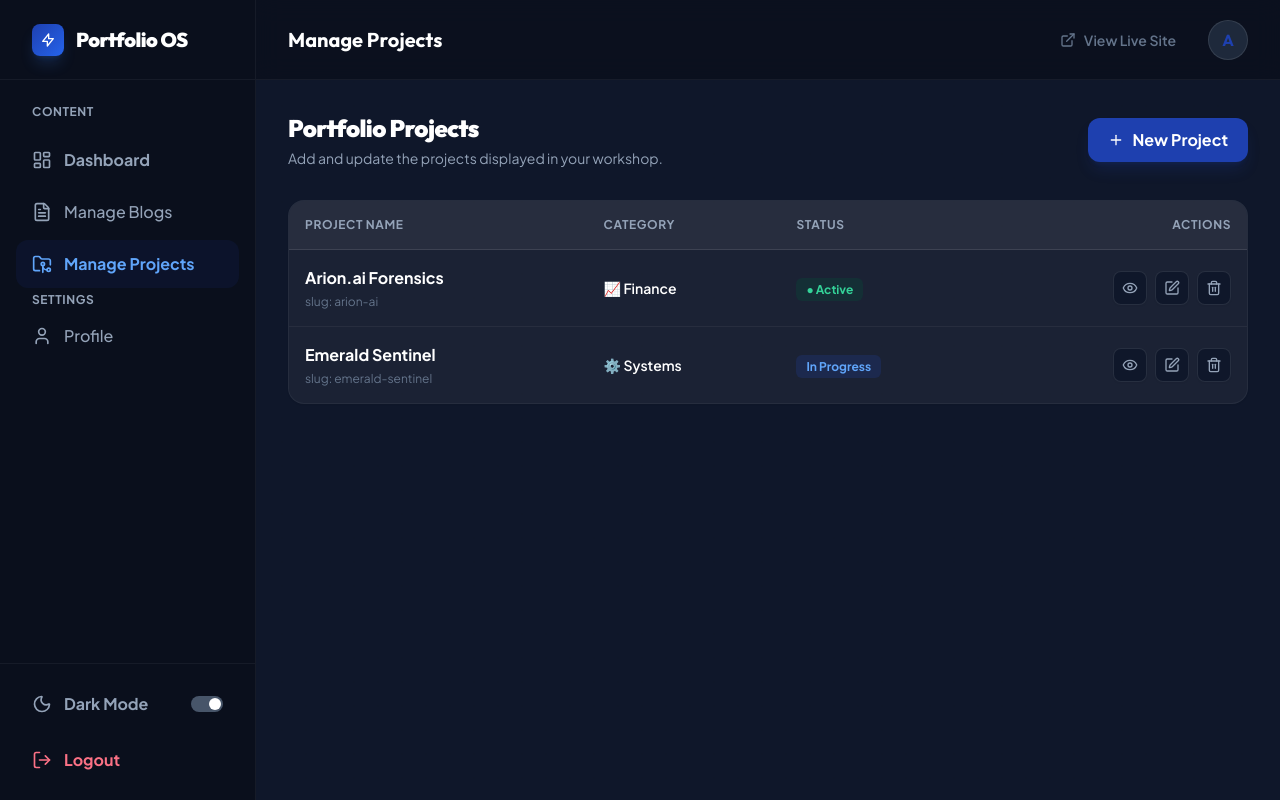
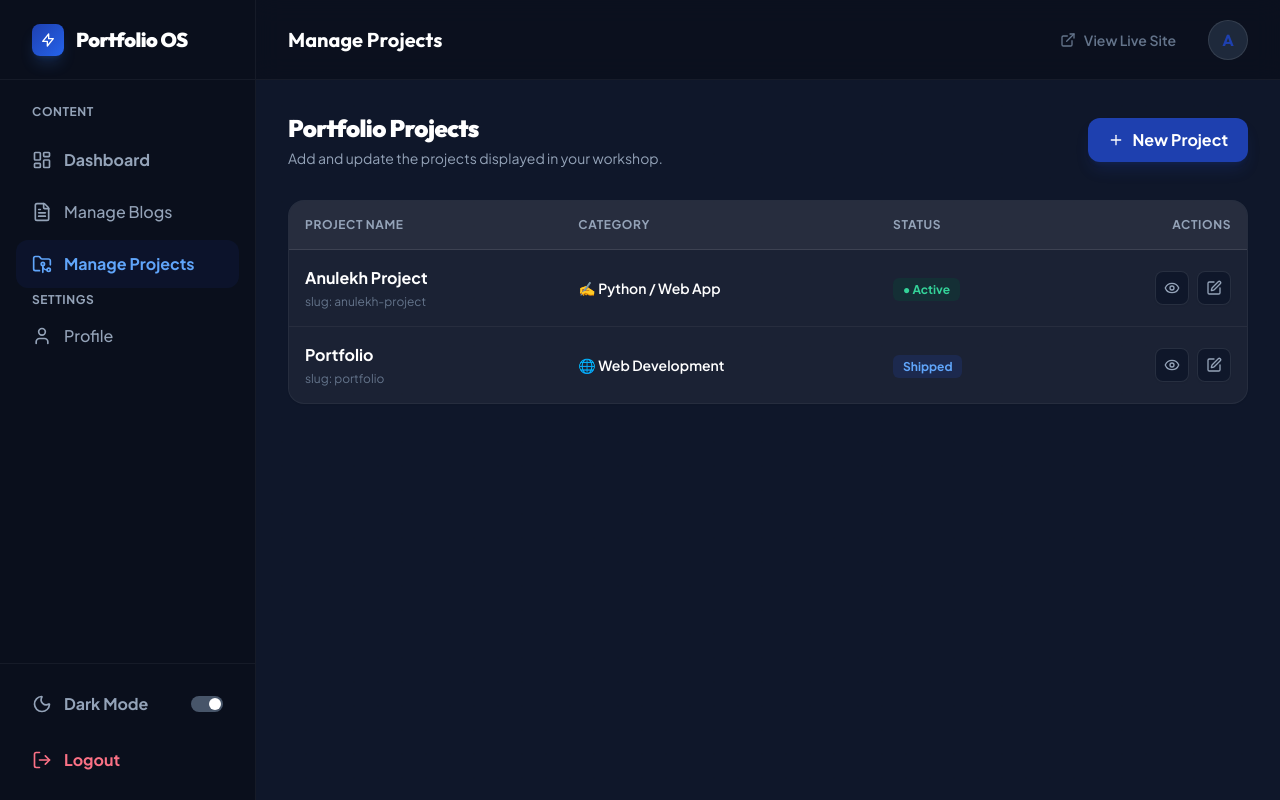
Before and after one commit to mrveer-101/Portfolio, a Django app: page /portal/projects/ in a window 1280 px wide. Run offline with Django 5.2, Linux system fonts and the light colour scheme; the visitor is signed in with stand-in values (Sample User, id 1); some libraries are stand-ins or nearby versions.

Commit message:
chore: synchronize all pages, project details, and admin views with intro.md, Portfolio, and Anulekh Project

```diff
--- a/templates/admin/manage_projects.html
+++ b/templates/admin/manage_projects.html
@@ -29,42 +29,34 @@
                 <!-- Row 1 -->
                 <tr class="hover:bg-slate-50 dark:hover:bg-white/5 transition-colors group">
                     <td class="p-4">
-                        <p class="font-bold text-slate-900 dark:text-white mb-1">Arion.ai Forensics</p>
-                        <p class="text-xs text-slate-500">slug: arion-ai</p>
+                        <p class="font-bold text-slate-900 dark:text-white mb-1">Anulekh Project</p>
+                        <p class="text-xs text-slate-500">slug: anulekh-project</p>
                     </td>
-                    <td class="p-4 text-sm font-semibold">📈 Finance</td>
+                    <td class="p-4 text-sm font-semibold">✍️ Python / Web App</td>
                     <td class="p-4">
                         <span class="px-2.5 py-1 bg-emerald-100 dark:bg-emerald-900/30 text-emerald-700 dark:text-emerald-400 text-xs font-bold rounded-md">● Active</span>
                     </td>
                     <td class="p-4 text-right">
                         <div class="flex items-center justify-end gap-2">
-                            <a href="{% url 'core:project_preview' 'arion-ai' %}" title="Preview" class="p-2 text-slate-400 hover:text-emerald-500 bg-white dark:bg-obsidian border border-slate-200 dark:border-white/10 rounded-lg shadow-sm transition-colors"><i data-lucide="eye" class="w-4 h-4"></i></a>
-                            <a href="{% url 'core:project_edit' 'arion-ai' %}" title="Edit" class="p-2 text-slate-400 hover:text-accent-blue bg-white dark:bg-obsidian border border-slate-200 dark:border-white/10 rounded-lg shadow-sm transition-colors"><i data-lucide="edit" class="w-4 h-4"></i></a>
-                            <form action="{% url 'core:project_delete' 'arion-ai' %}" method="POST" class="inline">
-                                {% csrf_token %}
-                                <button type="submit" title="Delete" class="p-2 text-slate-400 hover:text-rose-500 bg-white dark:bg-obsidian border border-slate-200 dark:border-white/10 rounded-lg shadow-sm transition-colors"><i data-lucide="trash-2" class="w-4 h-4"></i></button>
-                            </form>
+                            <a href="{% url 'core:projects' %}" title="Preview" class="p-2 text-slate-400 hover:text-emerald-500 bg-white dark:bg-obsidian border border-slate-200 dark:border-white/10 rounded-lg shadow-sm transition-colors"><i data-lucide="eye" class="w-4 h-4"></i></a>
+                            <a href="{% url 'core:projects' %}" title="Edit" class="p-2 text-slate-400 hover:text-accent-blue bg-white dark:bg-obsidian border border-slate-200 dark:border-white/10 rounded-lg shadow-sm transition-colors"><i data-lucide="edit" class="w-4 h-4"></i></a>
                         </div>
                     </td>
                 </tr>
                 <!-- Row 2 -->
                 <tr class="hover:bg-slate-50 dark:hover:bg-white/5 transition-colors group">
                     <td class="p-4">
-                        <p class="font-bold text-slate-900 dark:text-white mb-1">Emerald Sentinel</p>
-                        <p class="text-xs text-slate-500">slug: emerald-sentinel</p>
+                        <p class="font-bold text-slate-900 dark:text-white mb-1">Portfolio</p>
+                        <p class="text-xs text-slate-500">slug: portfolio</p>
                     </td>
-                    <td class="p-4 text-sm font-semibold">⚙️ Systems</td>
+                    <td class="p-4 text-sm font-semibold">🌐 Web Development</td>
                     <td class="p-4">
-                        <span class="px-2.5 py-1 bg-blue-100 dark:bg-blue-900/30 text-blue-700 dark:text-blue-400 text-xs font-bold rounded-md">In Progress</span>
+                        <span class="px-2.5 py-1 bg-blue-100 dark:bg-blue-900/30 text-blue-700 dark:text-blue-400 text-xs font-bold rounded-md">Shipped</span>
                     </td>
                     <td class="p-4 text-right">
                         <div class="flex items-center justify-end gap-2">
-                            <a href="{% url 'core:project_preview' 'emerald-sentinel' %}" title="Preview" class="p-2 text-slate-400 hover:text-emerald-500 bg-white dark:bg-obsidian border border-slate-200 dark:border-white/10 rounded-lg shadow-sm transition-colors"><i data-lucide="eye" class="w-4 h-4"></i></a>
-                            <a href="{% url 'core:project_edit' 'emerald-sentinel' %}" title="Edit" class="p-2 text-slate-400 hover:text-accent-blue bg-white dark:bg-obsidian border border-slate-200 dark:border-white/10 rounded-lg shadow-sm transition-colors"><i data-lucide="edit" class="w-4 h-4"></i></a>
-                            <form action="{% url 'core:project_delete' 'emerald-sentinel' %}" method="POST" class="inline">
-                                {% csrf_token %}
-                                <button type="submit" title="Delete" class="p-2 text-slate-400 hover:text-rose-500 bg-white dark:bg-obsidian border border-slate-200 dark:border-white/10 rounded-lg shadow-sm transition-colors"><i data-lucide="trash-2" class="w-4 h-4"></i></button>
-                            </form>
+                            <a href="{% url 'core:projects' %}" title="Preview" class="p-2 text-slate-400 hover:text-emerald-500 bg-white dark:bg-obsidian border border-slate-200 dark:border-white/10 rounded-lg shadow-sm transition-colors"><i data-lucide="eye" class="w-4 h-4"></i></a>
+                            <a href="{% url 'core:projects' %}" title="Edit" class="p-2 text-slate-400 hover:text-accent-blue bg-white dark:bg-obsidian border border-slate-200 dark:border-white/10 rounded-lg shadow-sm transition-colors"><i data-lucide="edit" class="w-4 h-4"></i></a>
                         </div>
                     </td>
                 </tr>
--- a/templates/admin/projects/create_project.html
+++ b/templates/admin/projects/create_project.html
@@ -47,7 +47,7 @@
 
         <div>
             <label class="block text-sm font-bold text-slate-700 dark:text-slate-300 mb-2">GitHub URL</label>
-            <input type="url" placeholder="https://github.com/ArionGD/..." class="w-full bg-slate-50 dark:bg-[#0a0f1c] border border-slate-200 dark:border-white/10 rounded-xl px-4 py-3 text-slate-900 dark:text-white placeholder-slate-400 focus:outline-none focus:border-accent-blue focus:ring-1 focus:ring-accent-blue transition-colors">
+            <input type="url" placeholder="https://github.com/mrveer-101/Portfolio" class="w-full bg-slate-50 dark:bg-[#0a0f1c] border border-slate-200 dark:border-white/10 rounded-xl px-4 py-3 text-slate-900 dark:text-white placeholder-slate-400 focus:outline-none focus:border-accent-blue focus:ring-1 focus:ring-accent-blue transition-colors">
         </div>
 
         <div>
--- a/templates/contact.html
+++ b/templates/contact.html
@@ -110,7 +110,7 @@
         </a>
 
         <!-- Twitter / X -->
-        <a href="https://x.com/ArionGD" target="_blank" rel="noopener"
+        <a href="https://x.com/veerpatel" target="_blank" rel="noopener"
            class="contact-link group p-7 bg-white dark:bg-white/5 rounded-3xl border border-slate-100 dark:border-white/10 shadow-sm card-hover flex flex-col gap-5 hover:border-slate-600 dark:hover:border-slate-400">
             <div class="link-icon w-14 h-14 bg-slate-100 dark:bg-white/10 rounded-2xl flex items-center justify-center">
                 <svg class="w-6 h-6 text-slate-800 dark:text-white" fill="currentColor" viewBox="0 0 24 24"><path d="M18.244 2.25h3.308l-7.227 8.26 8.502 11.24H16.17l-5.214-6.817L4.99 21.75H1.68l7.73-8.835L1.254 2.25H8.08l4.713 6.231zm-1.161 17.52h1.833L7.084 4.126H5.117z"/></svg>
@@ -118,7 +118,7 @@
             <div>
                 <p class="text-xs font-bold uppercase tracking-widest text-slate-400 mb-1">Thoughts</p>
                 <h3 class="font-display font-bold text-lg text-slate-900 dark:text-white">X (Twitter)</h3>
-                <p class="text-sm text-slate-500 mt-1">@ArionGD</p>
+                <p class="text-sm text-slate-500 mt-1">@veerpatel</p>
             </div>
             <div class="flex items-center gap-1 text-xs font-bold text-slate-400 group-hover:text-slate-700 dark:group-hover:text-white transition-colors">
                 Follow <i data-lucide="arrow-up-right" class="w-3.5 h-3.5"></i>
```
Also changed, not shown: core/templates/home.html (+19 -25 lines), templates/admin/projects/edit_project.html (+13 -18 lines), templates/blogs.html (+7 -7 lines), templates/project_detail.html (+5 -5 lines).
